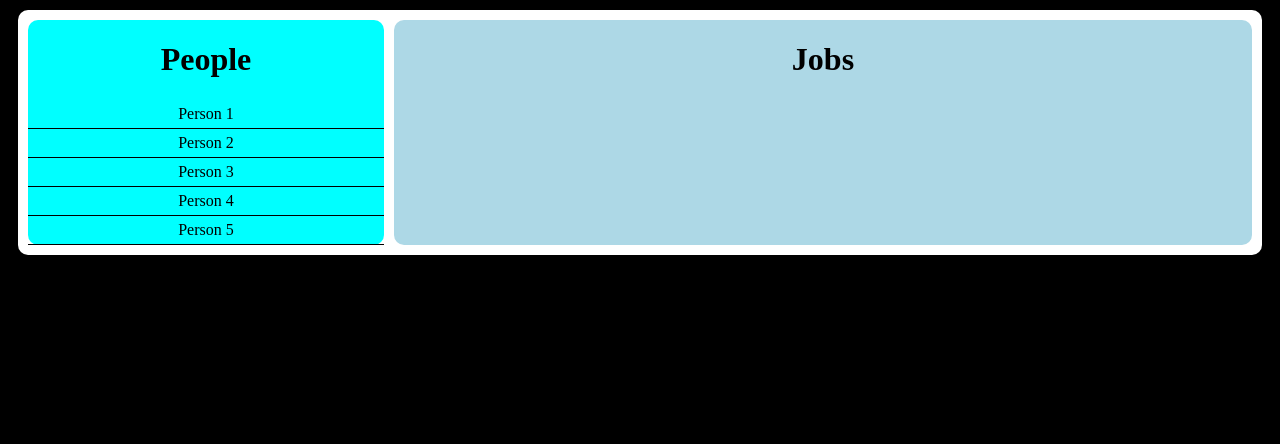
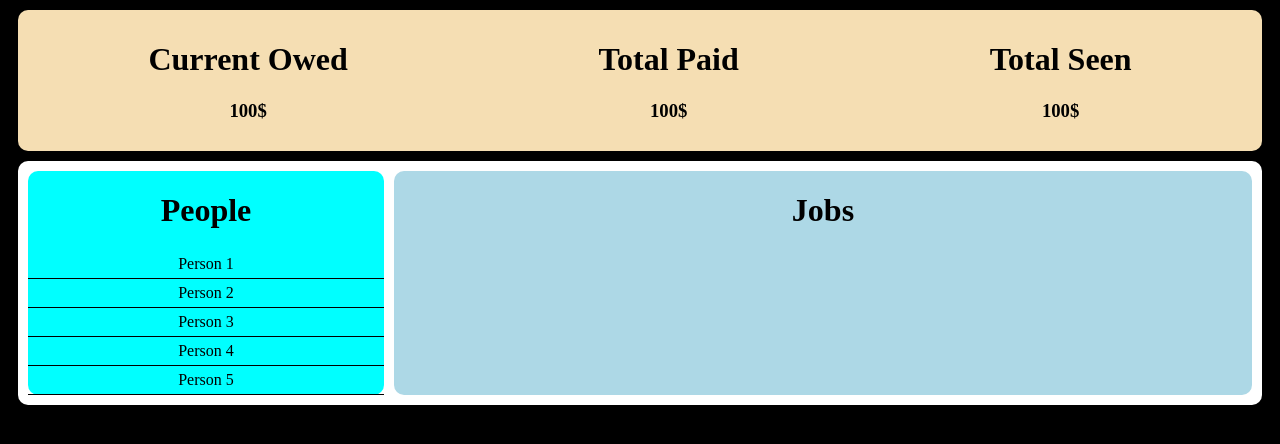
Before and after one commit to WhyDoWeLiveWithoutMeaning/OddJobTracker, a plain HTML site: page Frontend/index.html in a window 1280 px wide. Drawn offline with Linux system fonts and the light colour scheme.

Commit message:
I don't have the skill have good enough messages for this Yet. I'll work on it.

```diff
--- a/Frontend/index.html
+++ b/Frontend/index.html
@@ -5,6 +5,20 @@
     <link rel="stylesheet" href="main.css">
 </head>
 <body>
+    <div class="important-info">
+        <div class="current-owed">
+            <h1>Current Owed</h1>
+            <h3>100$</h3>
+        </div>
+        <div class="total-paid">
+            <h1>Total Paid</h1>
+            <h3>100$</h3>
+        </div>
+        <div class="total-diff">
+            <h1>Total Seen</h1>
+            <h3>100$</h3>
+        </div>
+    </div>
     <div class="container">
         <div id="people">
             <h1>People</h1>
--- a/Frontend/main.scss
+++ b/Frontend/main.scss
@@ -2,6 +2,22 @@ html {
     background-color: black;
 
     body {
+
+        div.important-info {
+            background-color: wheat;
+            color: black;
+            padding: 10px;
+            border-radius: 10px;
+            margin: 10px;
+            box-shadow: 0 0 10px 0 rgba(0, 0, 0, 0.5);
+
+            text-align: center;
+            display: grid;
+            grid-template-columns: auto auto auto;
+            column-gap: 10px;
+
+
+        }
 
         div.container {
             background-color: white;
```
Also changed, not shown: Backend/templates/index.html (+14 -0 lines), Backend/static/css/main.css, Frontend/main.css, requirements.txt (added), 1 other file.
